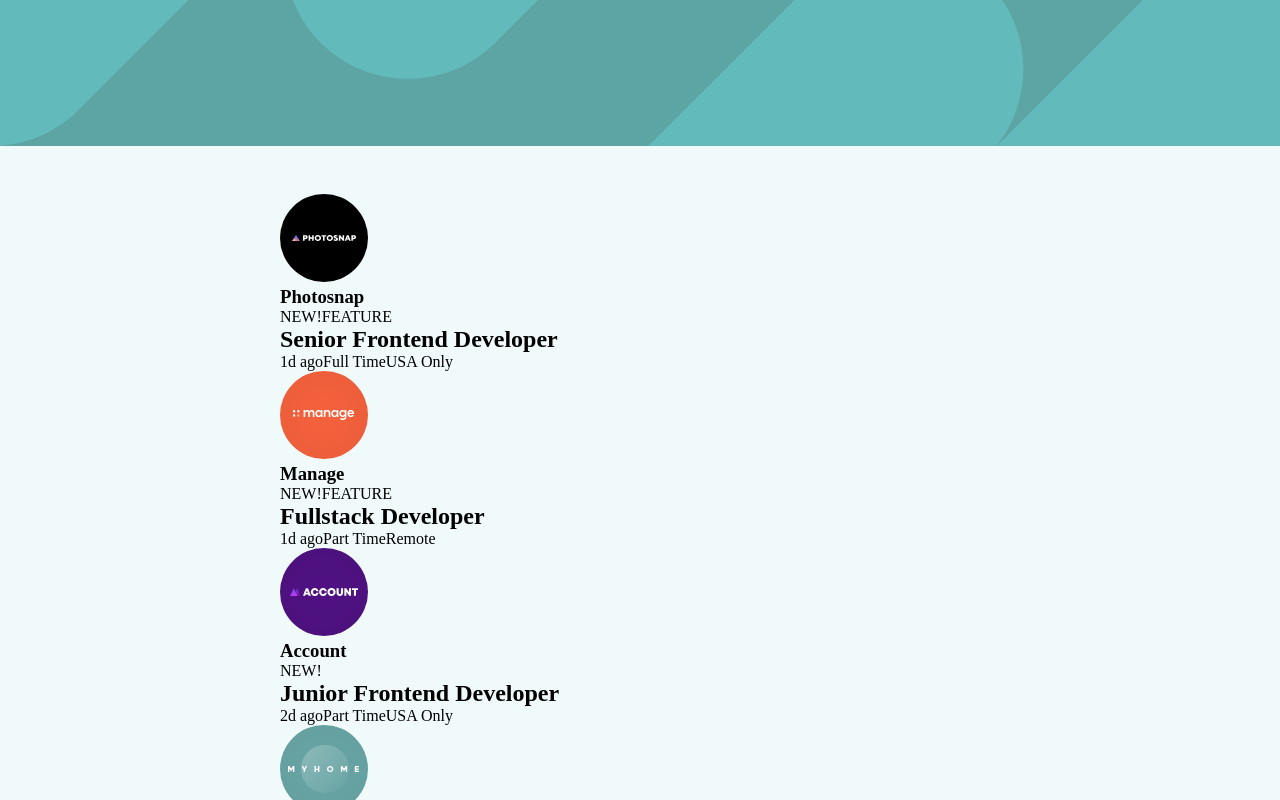
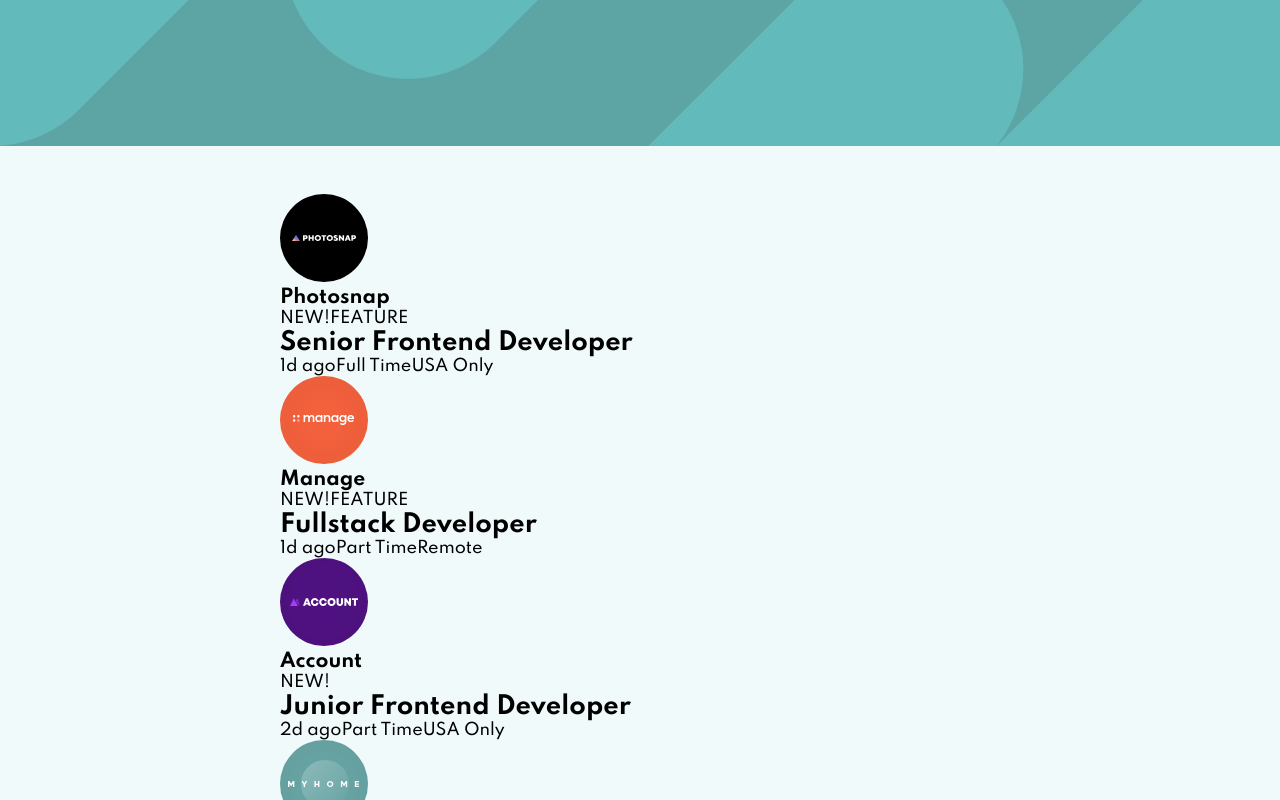
Before and after one commit to feeeyli/job-listings, a React (Create React App) app: page / in a window 1280 px wide. Shown: the top 800 px of the page. Built offline with nearby package versions, Linux system fonts and the light colour scheme.

Commit message:
:lipstick: add the Spartan font

```diff
--- a/public/index.html
+++ b/public/index.html
@@ -24,6 +24,13 @@
       work correctly both with client-side routing and a non-root public URL.
       Learn how to configure a non-root public URL by running `npm run build`.
     -->
+		<link rel="preconnect" href="https://fonts.googleapis.com" />
+		<link rel="preconnect" href="https://fonts.gstatic.com" crossorigin />
+		<link
+			href="https://fonts.googleapis.com/css2?family=Spartan:wght@500;700&display=swap"
+			rel="stylesheet"
+		/>
+
 		<title>React App</title>
 	</head>
 	<body>
@@ -38,6 +45,5 @@
 
       To begin the development, run `npm start` or `yarn start`.
       To create a production bundle, use `npm run build` or `yarn build`.
-    -->
-  </body>
+    --></body>
 </html>
--- a/src/sass/base.scss
+++ b/src/sass/base.scss
@@ -4,6 +4,7 @@
 	margin: 0;
 	padding: 0;
 	box-sizing: border-box;
+	font-family: "Spartan", sans-serif;
 }
 
 html {
```
Lines whose indentation alone changed are shown as unchanged.
